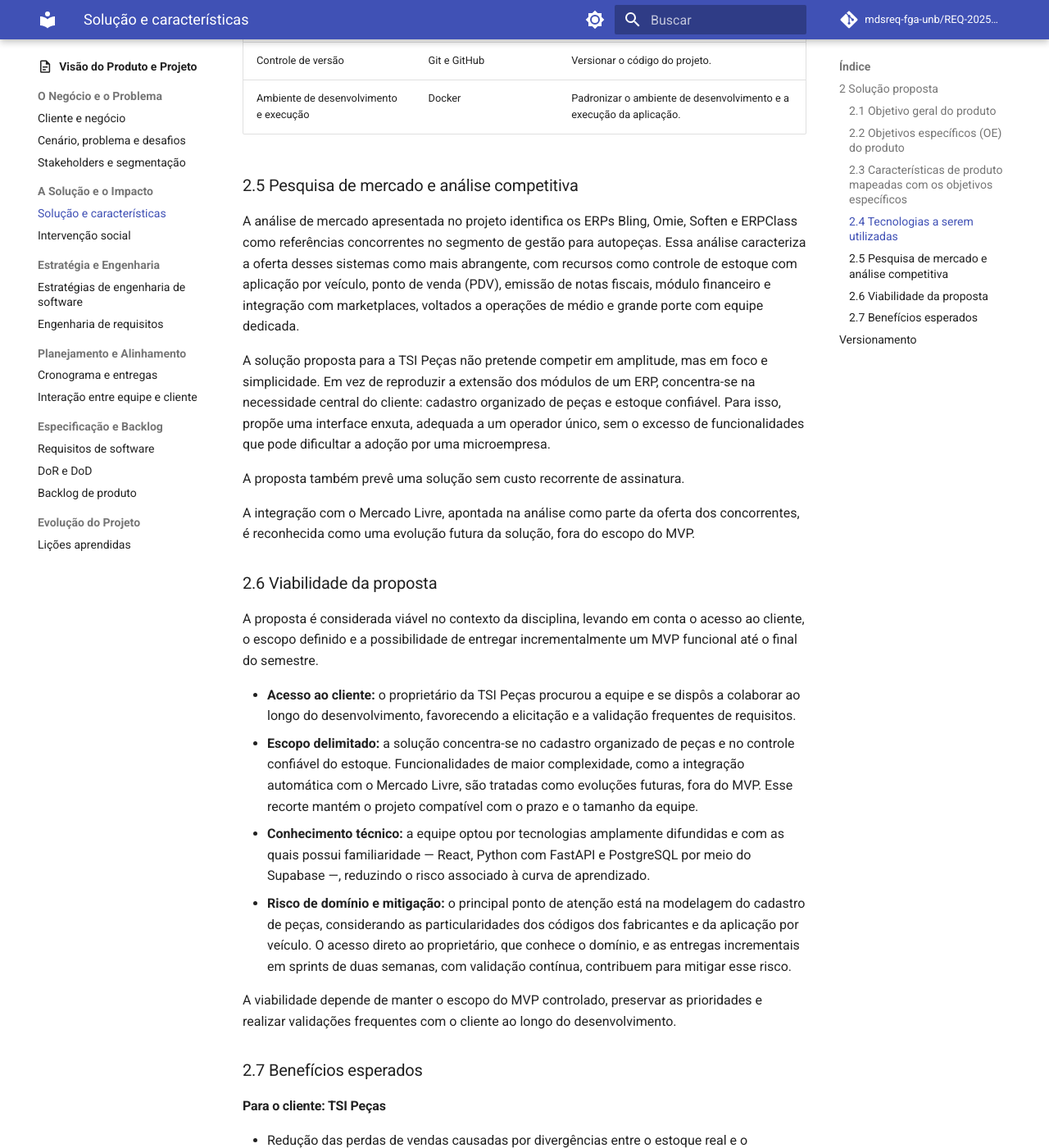
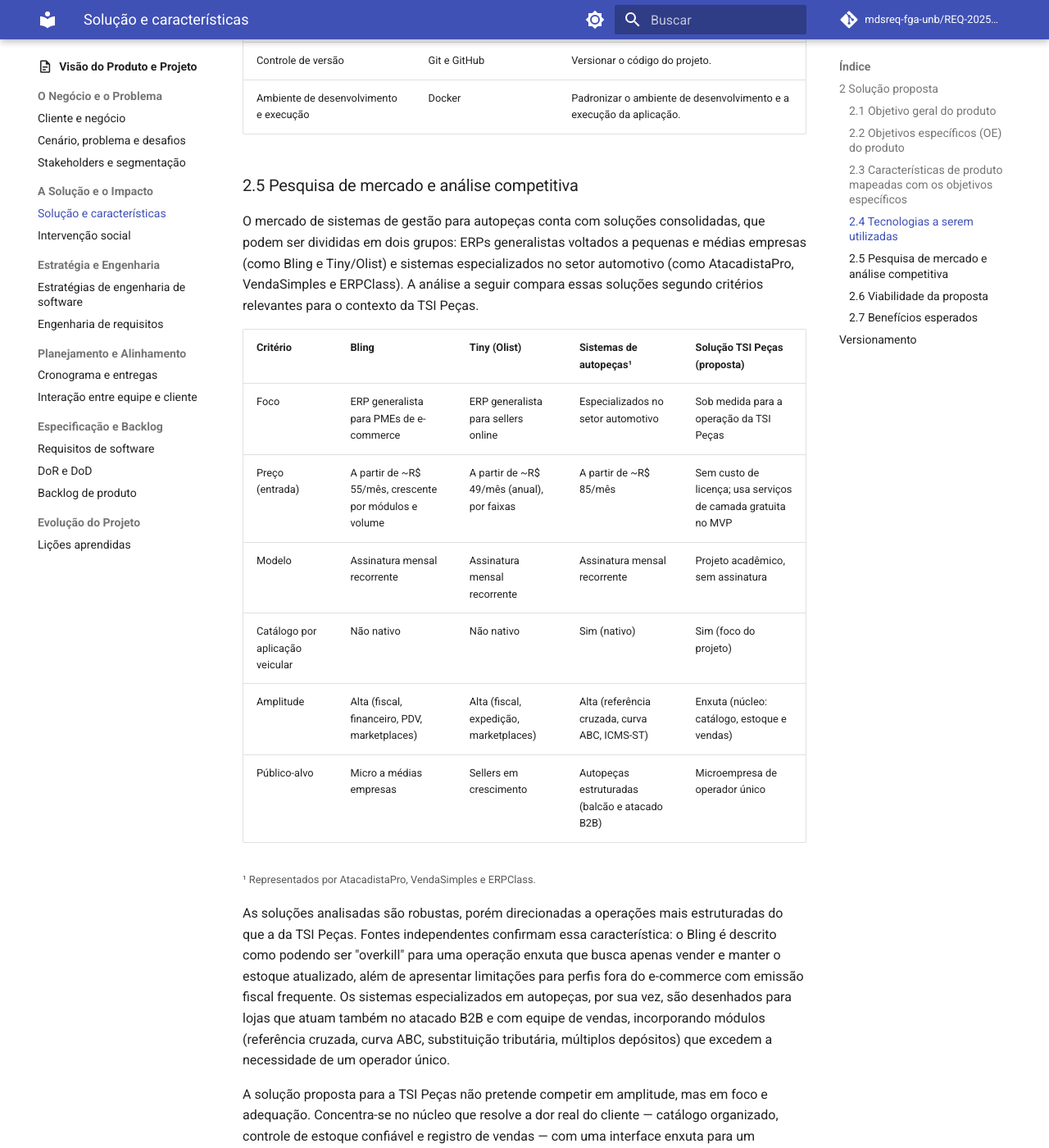
Before and after one commit to mdsreq-fga-unb/REQ-202562-T02-TSI-AutoPecas, an MkDocs documentation site: the page built from docs/visao-produto/solucao-e-caracteristicas.md, in a window 1280 px wide and 1400 px high, scrolled down 2450 px. Shown: the whole window at 82% size. Built offline with MkDocs 1.6.1 and Material for MkDocs 9.7.7, drawn with Linux system fonts in a browser that asks for light colours; comment, search, counter and statistics services are not loaded; some of the changed text lies outside the part shown.

Commit message:
docs: revisa pesquisa de mercado com tabela comparativa e fontes (issue #4)

```diff
--- a/docs/visao-produto/solucao-e-caracteristicas.md
+++ b/docs/visao-produto/solucao-e-caracteristicas.md
@@ -57,13 +57,24 @@
 
 ### 2.5 Pesquisa de mercado e análise competitiva
 
-A análise de mercado apresentada no projeto identifica os ERPs Bling, Omie, Soften e ERPClass como referências concorrentes no segmento de gestão para autopeças. Essa análise caracteriza a oferta desses sistemas como mais abrangente, com recursos como controle de estoque com aplicação por veículo, ponto de venda (PDV), emissão de notas fiscais, módulo financeiro e integração com marketplaces, voltados a operações de médio e grande porte com equipe dedicada.
+O mercado de sistemas de gestão para autopeças conta com soluções consolidadas, que podem ser divididas em dois grupos: ERPs generalistas voltados a pequenas e médias empresas (como Bling e Tiny/Olist) e sistemas especializados no setor automotivo (como AtacadistaPro, VendaSimples e ERPClass). A análise a seguir compara essas soluções segundo critérios relevantes para o contexto da TSI Peças.
 
-A solução proposta para a TSI Peças não pretende competir em amplitude, mas em foco e simplicidade. Em vez de reproduzir a extensão dos módulos de um ERP, concentra-se na necessidade central do cliente: cadastro organizado de peças e estoque confiável. Para isso, propõe uma interface enxuta, adequada a um operador único, sem o excesso de funcionalidades que pode dificultar a adoção por uma microempresa.
+| Critério | Bling | Tiny (Olist) | Sistemas de autopeças¹ | Solução TSI Peças (proposta) |
+| --- | --- | --- | --- | --- |
+| Foco | ERP generalista para PMEs de e-commerce | ERP generalista para sellers online | Especializados no setor automotivo | Sob medida para a operação da TSI Peças |
+| Preço (entrada) | A partir de ~R$ 55/mês, crescente por módulos e volume | A partir de ~R$ 49/mês (anual), por faixas | A partir de ~R$ 85/mês | Sem custo de licença; usa serviços de camada gratuita no MVP |
+| Modelo | Assinatura mensal recorrente | Assinatura mensal recorrente | Assinatura mensal recorrente | Projeto acadêmico, sem assinatura |
+| Catálogo por aplicação veicular | Não nativo | Não nativo | Sim (nativo) | Sim (foco do projeto) |
+| Amplitude | Alta (fiscal, financeiro, PDV, marketplaces) | Alta (fiscal, expedição, marketplaces) | Alta (referência cruzada, curva ABC, ICMS-ST) | Enxuta (núcleo: catálogo, estoque e vendas) |
+| Público-alvo | Micro a médias empresas | Sellers em crescimento | Autopeças estruturadas (balcão e atacado B2B) | Microempresa de operador único |
 
-A proposta também prevê uma solução sem custo recorrente de assinatura.
+<small>¹ Representados por AtacadistaPro, VendaSimples e ERPClass.</small>
 
-A integração com o Mercado Livre, apontada na análise como parte da oferta dos concorrentes, é reconhecida como uma evolução futura da solução, fora do escopo do MVP.
+As soluções analisadas são robustas, porém direcionadas a operações mais estruturadas do que a da TSI Peças. Fontes independentes confirmam essa característica: o Bling é descrito como podendo ser "overkill" para uma operação enxuta que busca apenas vender e manter o estoque atualizado, além de apresentar limitações para perfis fora do e-commerce com emissão fiscal frequente. Os sistemas especializados em autopeças, por sua vez, são desenhados para lojas que atuam também no atacado B2B e com equipe de vendas, incorporando módulos (referência cruzada, curva ABC, substituição tributária, múltiplos depósitos) que excedem a necessidade de um operador único.
+
+A solução proposta para a TSI Peças não pretende competir em amplitude, mas em foco e adequação. Concentra-se no núcleo que resolve a dor real do cliente — catálogo organizado, controle de estoque confiável e registro de vendas — com uma interface enxuta para um operador que trabalha sozinho, sem o custo recorrente de assinatura nem a complexidade de configurar módulos não essenciais.
+
+Cabe ressaltar que a ausência de custo de licença não significa ausência total de custos de operação: serviços de hospedagem e infraestrutura possuem planos gratuitos com limites, e a operação em escala pode exigir custos futuros. A integração automática com o Mercado Livre, presente em vários concorrentes, é reconhecida como evolução futura da solução.
 
 ### 2.6 Viabilidade da proposta
 
@@ -100,3 +111,4 @@
 | 1.0 | 04/09/2026 | Iniciação do documento | [Thiago Gomes](https://github.com/thgomxs) |
 | 1.1 | 07/09/2026 | Preenchimento do tópico 2 e revisão textual | [João Melo](https://github.com/jot4-ge) |
 | 1.2 | 09/09/2026 | Revisão dos nomes e descrições das características de produto (2.3) | [João Melo](https://github.com/jot4-ge) |
+| 1.3 | 22/09/2026 | Revisão da pesquisa de mercado (2.5): tabela comparativa com critérios e fontes, e correção da afirmação sobre custos, conforme issue #4 | [João Melo](https://github.com/jot4-ge) |
```
